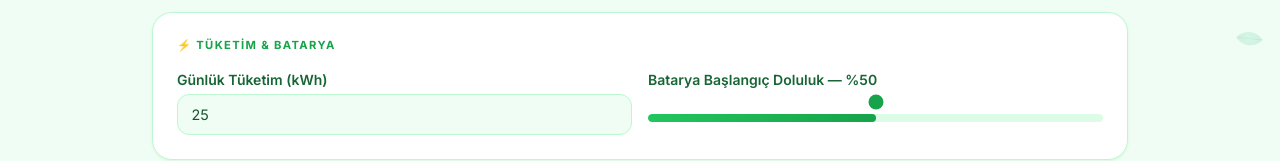
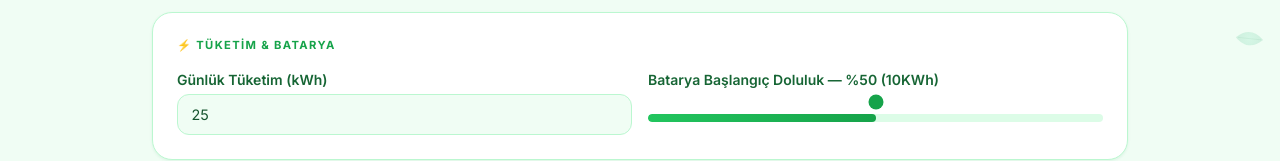
Before and after one commit to cankagar/YEYS, a Next.js app in the folder helion/: page / in a window 1280 px wide. Shown: the part 390-551 px from the top of the page. Built offline with nearby package versions, Linux system fonts and the light colour scheme.

Commit message:
2.1_HELION

```diff
--- a/helion/src/components/SimulationForm.tsx
+++ b/helion/src/components/SimulationForm.tsx
@@ -173,7 +173,7 @@ export default function SimulationForm() {
                 className="field-input"
               />
             </Field>
-            <Field label={`Batarya Başlangıç Doluluk — %${form.bataryaYuzde}`}>
+            <Field label={`Batarya Başlangıç Doluluk — %${form.bataryaYuzde} (10KWh)`}>
               <input
                 type="range" min={0} max={100}
                 value={form.bataryaYuzde}
```
